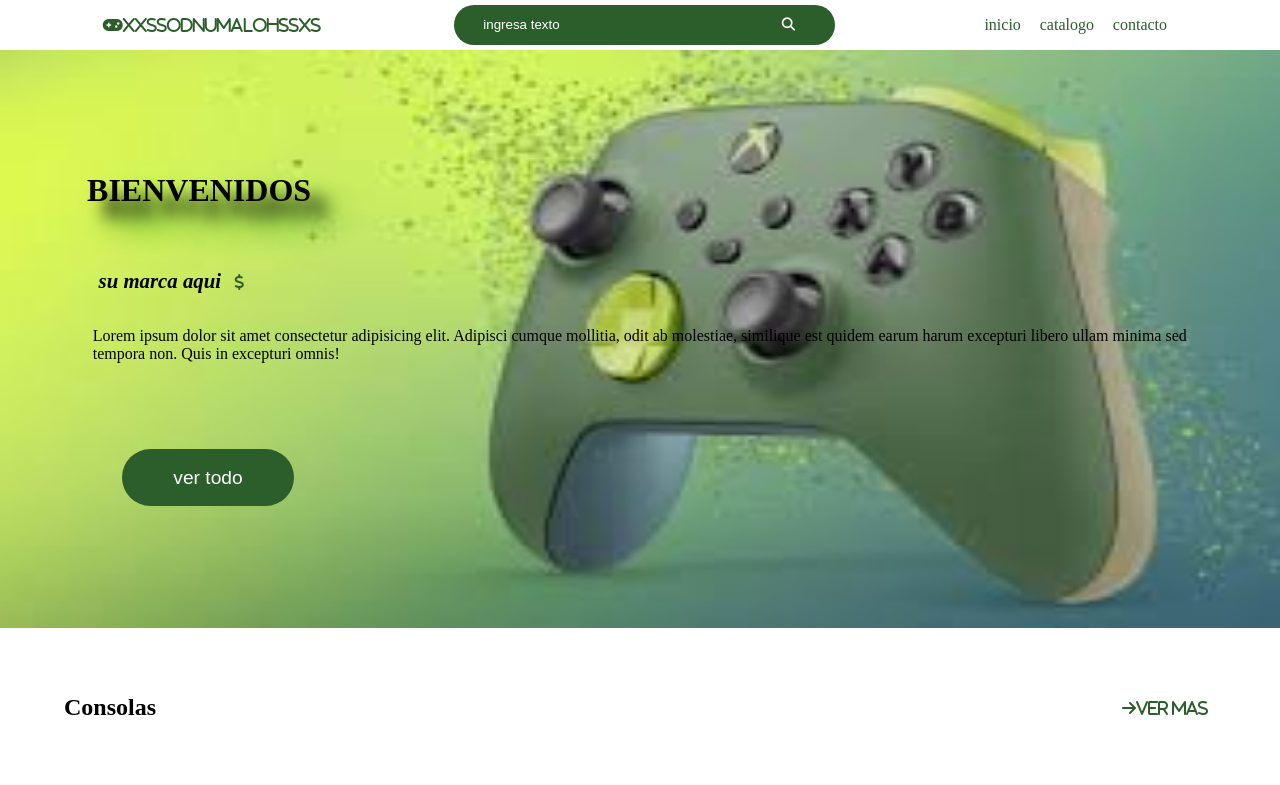
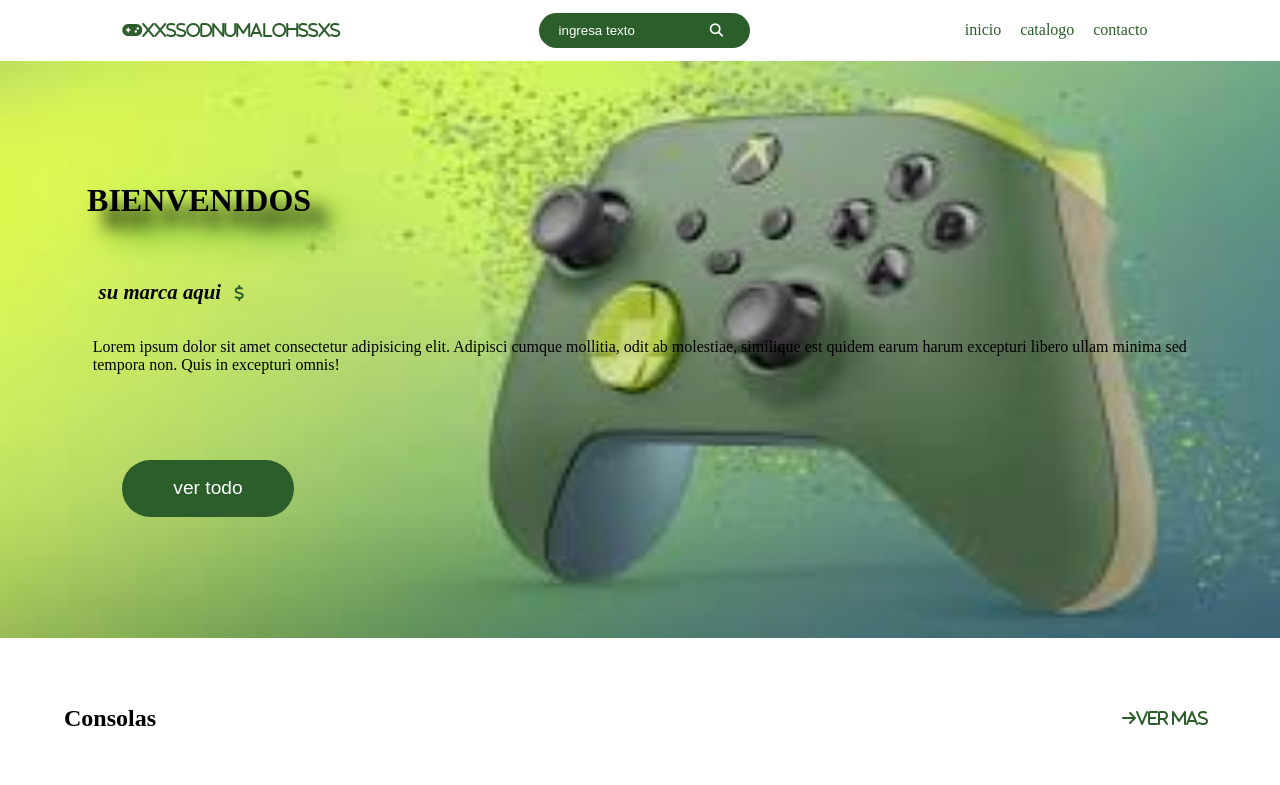
Before and after one commit to JuanDv559/JuanDv559.github.io, a website: page index.html in a window 1280 px wide. Shown: the top 785 px of the page. Drawn offline with Linux system fonts and the light colour scheme.

Commit message:
ajustando estilos

```diff
--- a/index.html
+++ b/index.html
@@ -22,11 +22,11 @@
 
   <nav>
     <i class="fa-solid fa-gamepad">XxssodnumalohssxS</i>
-    <span>
+    <span >
       <input type="text" placeholder="ingresa texto">
       <button class="fa-solid fa-magnifying-glass"></button>
     </span>
-    <ul>
+    <ul class="nav">
       <li><a href="#">inicio</a></li>
       <li><a href="#">catalogo</a></li>
       <li><a href="#">contacto</a></li>
--- a/style.css
+++ b/style.css
@@ -1,5 +1,6 @@
 *{margin:0%;
-padding:0%;}
+padding:0%;
+  box-sizing:border-box; }
 
 body{display:grid;
 grid-column: 25% 25% 25% 25%;}
@@ -43,11 +44,15 @@ header>button:hover{
     background-color: white;
     border-color:white;}
 
+
+ .nav{flex-wrap: nowrap}
+
 nav{
-    padding:0% 2.5%;
     grid-row: 1/4;
     display:flex;
-    justify-content: space-around;
+    gap:5%;
+    flex-wrap: wrap;
+    justify-content: space-evenly;
     align-items: center;}
 
     i{
@@ -59,13 +64,21 @@ ul{display: flex;
     list-style:none;
     padding: 1rem;
     gap: 1.5%;
+    flex-wrap: wrap
+
+
 }
 
+
 nav>span{
-    width:30%;
+
     background-color:#2b5e2b;
     border-radius: 25rem;
-    padding:0.5rem;}
+    padding:0.5rem;
+    margin: 1%;
+  align-items: center;
+
+         }
 
 
 input{
@@ -87,6 +100,11 @@ span>button{
     width:auto;
     margin:1.5%;}
 
+
+
+
+
+
 nav>ul>li>a{color:#2b5e2b;
 padding:0.5rem;}
 
@@ -102,9 +120,15 @@ main>span{
     font-weight:800;
     align-items: center;}
 
+
+
 main>ul{
     justify-content: space-around;
     padding:0% 5%;}
+
+main>ul>li{padding: 5%;
+  box-sizing: border-box;
+}
 
 img{
     inline-size:100%;
@@ -114,8 +138,8 @@ img{
 main>ul>li:hover{
     box-shadow: 0rem 0rem 0.5rem #2b5e2b,0rem 0rem 1.5rem #2b5e2b;
     border-radius: 2rem;
-    padding:2.5%;
-    height:100%;
+    padding:5%;
+
     margin: 1.5%;}
 
 aside{
```
Also changed, not shown: package.json (added, +11 -0 lines), server.js (added, +9 -0 lines).
